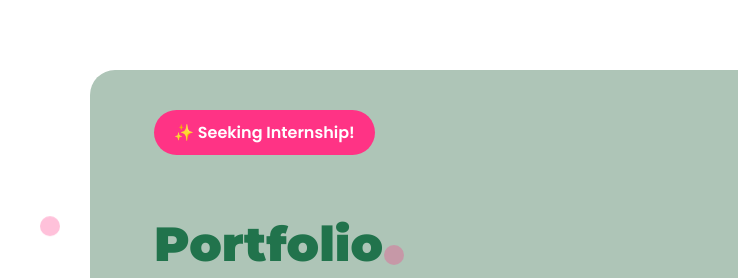
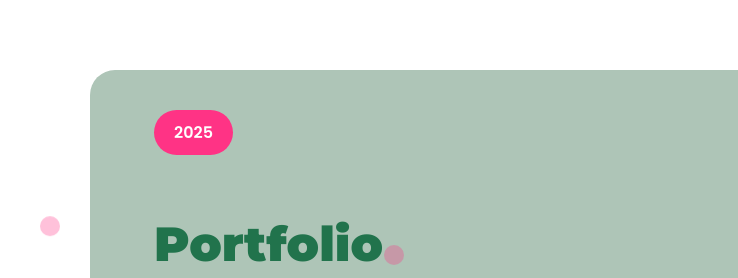
Before and after one commit to sabrinapangel/Portfolio, a plain HTML site: page index.html in a window 1280 px wide. Shown: the part 85-363 px from the top of the page, 0-738 px from the left. Drawn offline with Linux system fonts and the light colour scheme.

Commit message:
Change pill description

```diff
--- a/index.html
+++ b/index.html
@@ -20,7 +20,7 @@
   <!-- HERO SECTION -->
   <section class="hero">
     <div class="hero-left">
-      <span class="pill status">✨ Seeking Internship!</span>
+      <span class="pill status">2025</span>
       <h1>Portfolio<br>Graphic Designer</h1>
       <p>
         Crafting delightful visuals with a passion for UI/UX, branding, and captivating layouts.
--- a/style.css
+++ b/style.css
@@ -644,7 +644,6 @@ footer::before {
 }
 
 /* ================== RESPONSIVE ================== */
-
 @media (max-width: 768px) {
   .contact-info {
     flex-direction: column;
```
